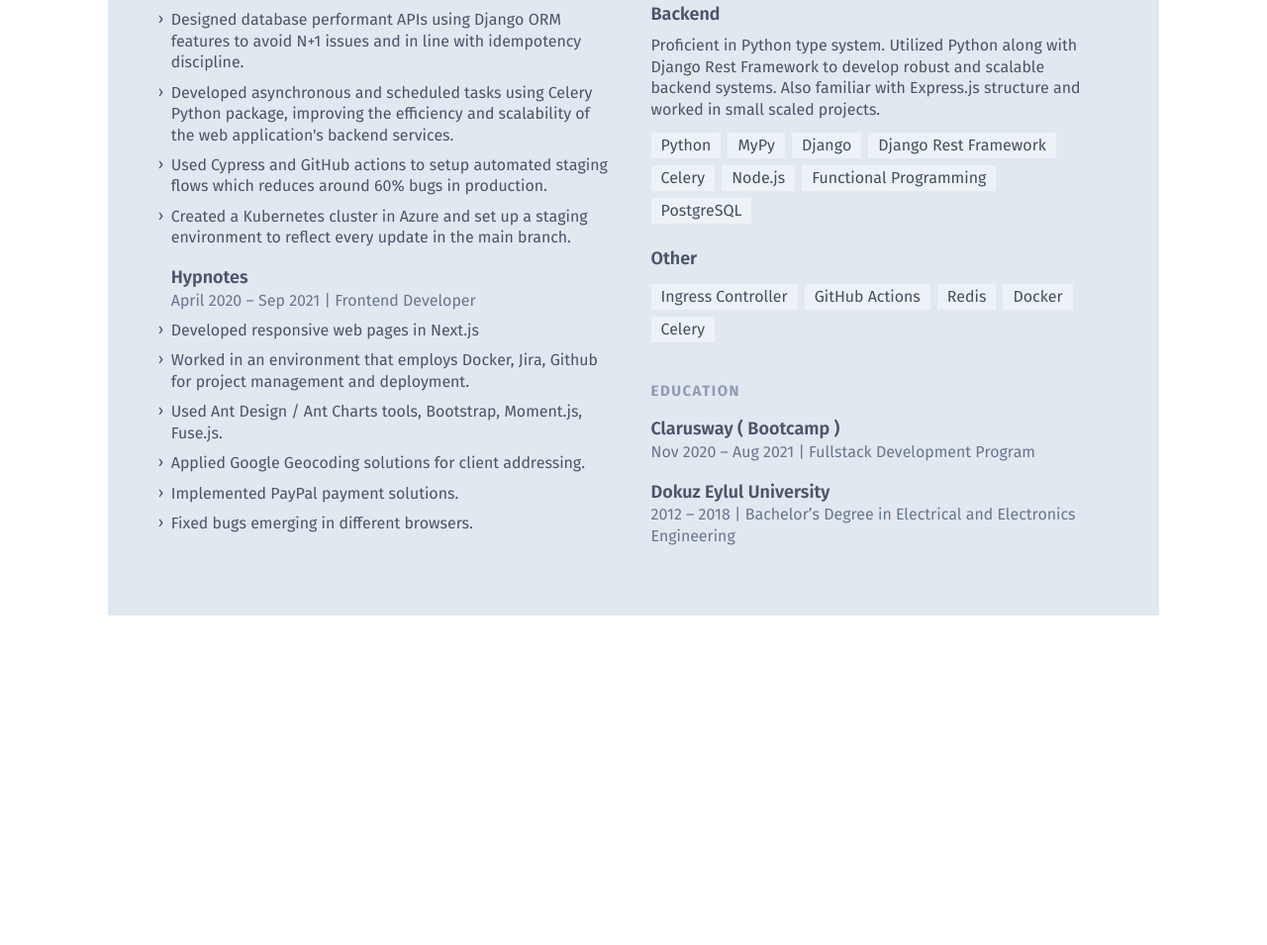
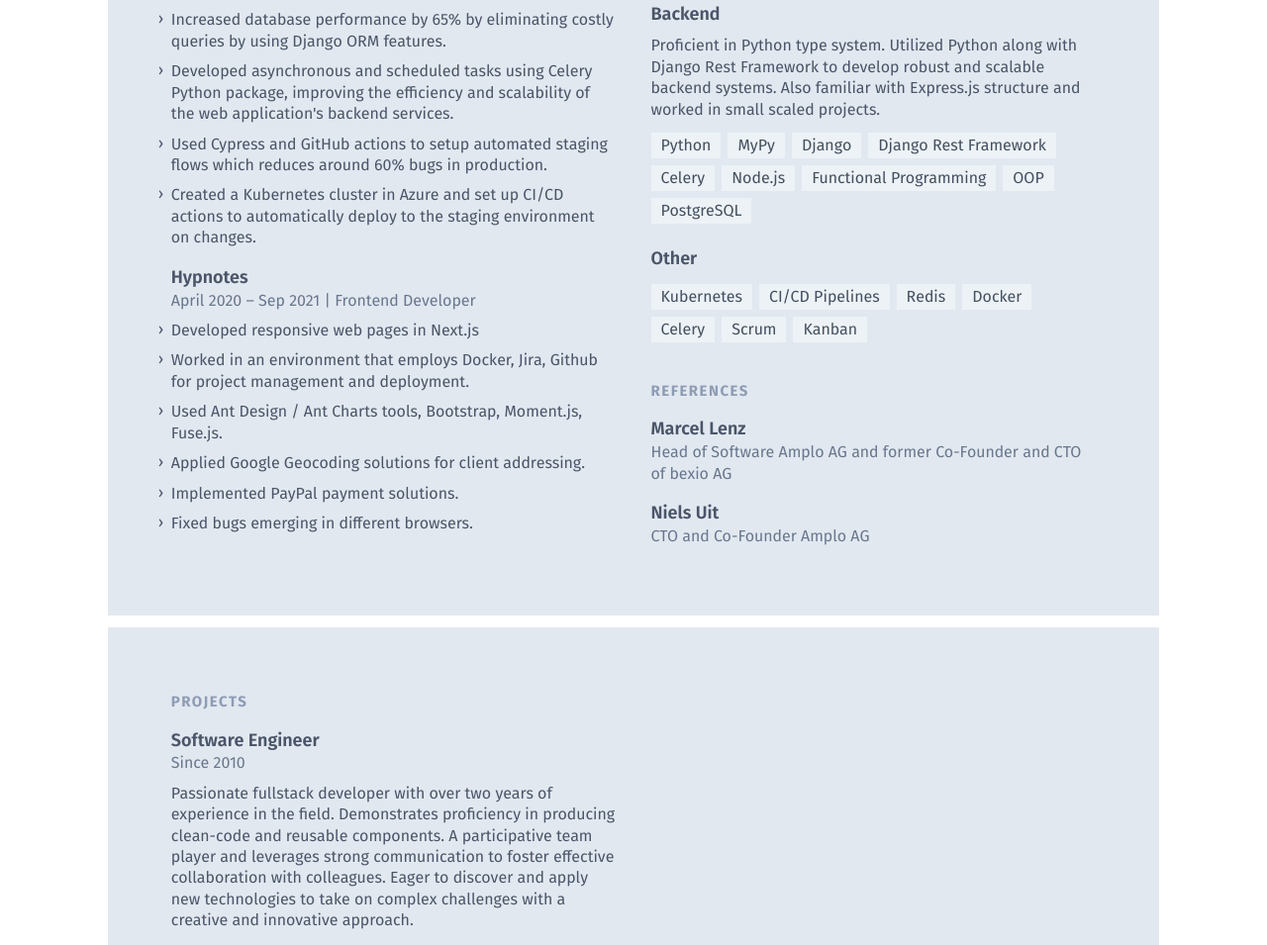
Before and after one commit to betulkaplan/resume, a website: page docs/index.html in a window 1280 px wide. Shown: the part 765-1720 px from the top of the page at 99% size. Before the commit the page ends 1399 px from the top, so only its background shows below. Drawn offline with nearby package versions, Linux system fonts and the light colour scheme; files that its build step writes are made by us from their sources.

Commit message:
appliy feedbacks

```diff
--- a/docs/index.html
+++ b/docs/index.html
@@ -135,9 +135,9 @@
                 </header>
                 <p class="mt-2.1 text-md text-gray-700 leading-normal">
                   Passionate fullstack developer with over two years of
-                  experience in the field. Has strong skills in creating
-                  clean-code, and reusable compoenents. As a participative team
-                  player, has good communication which leads to efective
+                  experience in the field. Demonstrates proficiency in producing
+                  clean-code and reusable components. A participative team
+                  player and leverages strong communication to foster effective
                   collaboration with colleagues. Eager to discover and apply new
                   technologies to take on complex challenges with a creative and
                   innovative approach.
@@ -194,8 +194,8 @@
                       class="absolute -ml-3 sm:-ml-3.2 select-none transform -translate-y-px"
                       >›</span
                     >
-                    Designed database performant APIs using Django ORM features
-                    to avoid N+1 issues and in line with idempotency discipline.
+                    Increased database performance by 65% by eliminating costly
+                    queries by using Django ORM features.
                   </li>
                   <li class="mt-2.1 text-md text-gray-700 leading-normal">
                     <span
@@ -219,8 +219,9 @@
                       class="absolute -ml-3 sm:-ml-3.2 select-none transform -translate-y-px"
                       >›</span
                     >
-                    Created a Kubernetes cluster in Azure and set up a staging
-                    environment to reflect every update in the main branch.
+                    Created a Kubernetes cluster in Azure and set up CI/CD
+                    actions to automatically deploy to the staging environment
+                    on changes.
                   </li>
                 </ul>
               </section>
@@ -447,6 +448,11 @@
                     <li
                       class="px-2.5 mr-1.6 mb-1.6 text-base text-gray-750 print:bg-white print:border-inset bg-gray-200"
                     >
+                      OOP
+                    </li>
+                    <li
+                      class="px-2.5 mr-1.6 mb-1.6 text-base text-gray-750 print:bg-white print:border-inset bg-gray-200"
+                    >
                       PostgreSQL
                     </li>
                   </ul>
@@ -467,12 +473,12 @@
                   <li
                     class="px-2.5 mr-1.6 mb-1.6 text-base text-gray-750 print:bg-white print:border-inset bg-gray-200"
                   >
-                    Ingress Controller
+                    Kubernetes
                   </li>
                   <li
                     class="px-2.5 mr-1.6 mb-1.6 text-base text-gray-750 print:bg-white print:border-inset bg-gray-200"
                   >
-                    GitHub Actions
+                    CI/CD Pipelines
                   </li>
                   <li
                     class="px-2.5 mr-1.6 mb-1.6 text-base text-gray-750 print:bg-white print:border-inset bg-gray-200"
@@ -489,9 +495,96 @@
                   >
                     Celery
                   </li>
+                  <li
+                    class="px-2.5 mr-1.6 mb-1.6 text-base text-gray-750 print:bg-white print:border-inset bg-gray-200"
+                  >
+                    Scrum
+                  </li>
+                  <li
+                    class="px-2.5 mr-1.6 mb-1.6 text-base text-gray-750 print:bg-white print:border-inset bg-gray-200"
+                  >
+                    Kanban
+                  </li>
                 </ul>
               </div>
             </section>
+          </section>
+
+          <section class="mt-8 first:mt-0">
+            <!-- To keep in the same column -->
+            <div class="break-inside-avoid">
+              <h2
+                class="mb-4 font-bold tracking-widest text-sm2 text-gray-550 print:font-normal"
+              >
+                REFERENCES
+              </h2>
+
+              <section class="mb-4.5 break-inside-avoid">
+                <header>
+                  <h3
+                    class="text-lg font-semibold text-gray-700 leading-snugish"
+                  >
+                    Marcel Lenz
+                  </h3>
+                  <p class="leading-normal text-md text-gray-650">
+                    Head of Software Amplo AG and former Co-Founder and CTO of
+                    bexio AG
+                  </p>
+                </header>
+              </section>
+            </div>
+
+            <section class="mb-4.5 break-inside-avoid">
+              <header>
+                <h3 class="text-lg font-semibold text-gray-700 leading-snugish">
+                  Niels Uit
+                </h3>
+                <p class="leading-normal text-md text-gray-650">
+                  CTO and Co-Founder Amplo AG
+                </p>
+              </header>
+            </section>
+          </section>
+        </div>
+        <!-- end Column -->
+      </div>
+      <div
+        style="page-break-after: always"
+        class="p-6 m-3 mx-auto page max-w-2xl print:bg-white print:max-w-letter md:max-w-letter md:h-letter xsm:p-8 sm:p-9 md:p-16 bg-gray-300"
+      >
+        <!-- Column -->
+        <div
+          class="md:col-count-2 print:col-count-2 col-gap-md md:h-letter-col print:h-letter-col col-fill-auto"
+        >
+          <section class="mt-8 first:mt-0">
+            <!-- To keep in the same column -->
+            <div class="break-inside-avoid">
+              <h2
+                class="mb-4 font-bold tracking-widest text-sm2 text-gray-550 print:font-normal"
+              >
+                PROJECTS
+              </h2>
+
+              <section class="mb-4.5 break-inside-avoid">
+                <header>
+                  <h3
+                    class="text-lg font-semibold text-gray-700 leading-snugish"
+                  >
+                    Software Engineer
+                  </h3>
+                  <p class="leading-normal text-md text-gray-650">Since 2010</p>
+                </header>
+                <p class="mt-2.1 text-md text-gray-700 leading-normal">
+                  Passionate fullstack developer with over two years of
+                  experience in the field. Demonstrates proficiency in producing
+                  clean-code and reusable components. A participative team
+                  player and leverages strong communication to foster effective
+                  collaboration with colleagues. Eager to discover and apply new
+                  technologies to take on complex challenges with a creative and
+                  innovative approach.
+                </p>
+              </section>
+            </div>
           </section>
 
           <section class="mt-8 first:mt-0">
```
